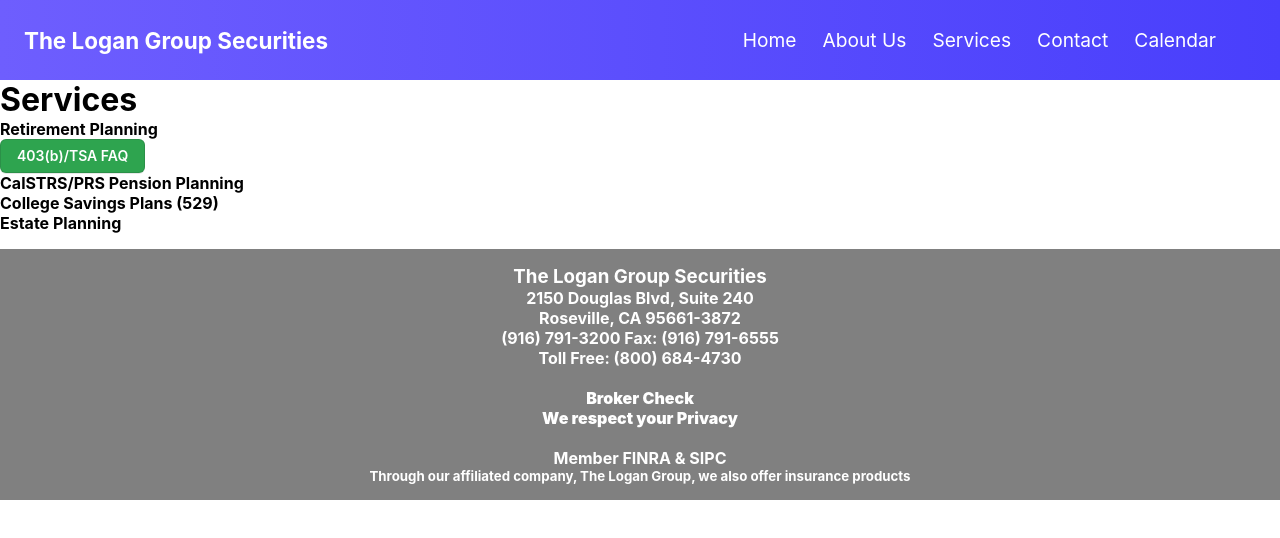
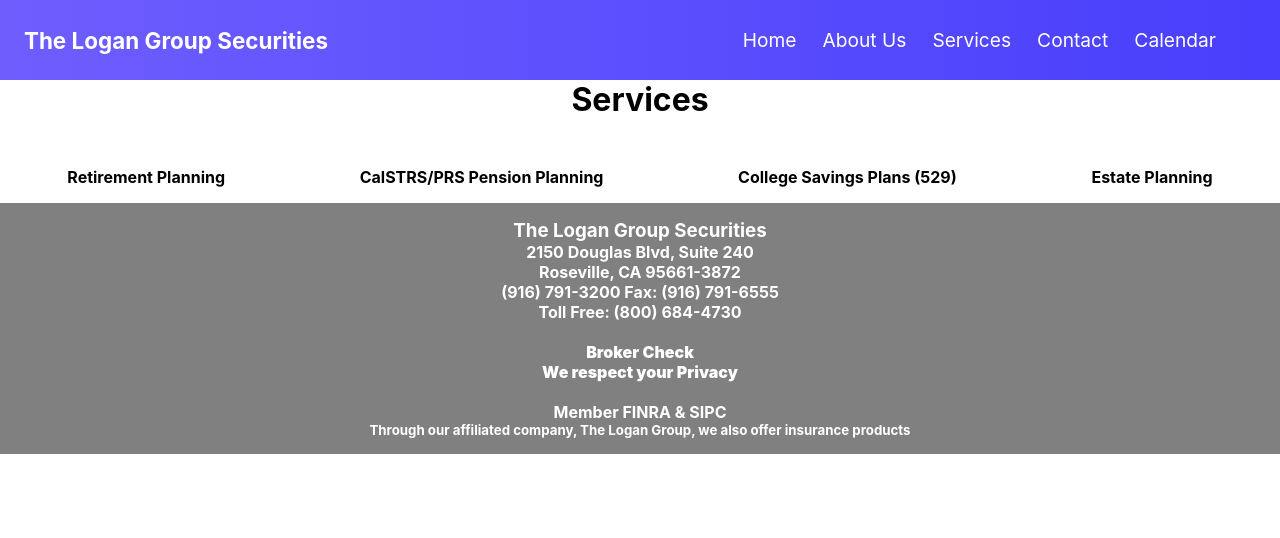
Before and after one commit to ryelow94/logan-group, a React (Create React App) app: page /services in a window 1280 px wide. Shown: the top 538 px of the page. Built offline with nearby package versions, Linux system fonts and the light colour scheme.

Commit message:
got some good functionality on services page, but needs some CSS help still

```diff
--- a/src/components/Services.css
+++ b/src/components/Services.css
@@ -1,18 +1,33 @@
+
+#services-header{
+  margin-bottom:3rem;
+  text-align:center;
+}
 .service-item{
-
+  cursor:pointer;
+}
+@media screen and (min-width: 960px) {
+  .card {
+    display: flex;
+  }
+  .service-item {
+    flex-direction: row;
+    margin: auto;
+  }
 }
 /* CSS */
 .faq-button {
   appearance: none;
   background-color: #2ea44f;
-  border: 1px solid rgba(27, 31, 35, .15);
+  border: 1px solid rgba(27, 31, 35, 0.15);
   border-radius: 6px;
-  box-shadow: rgba(27, 31, 35, .1) 0 1px 0;
+  box-shadow: rgba(27, 31, 35, 0.1) 0 1px 0;
   box-sizing: border-box;
   color: #fff;
   cursor: pointer;
   display: inline-block;
-  font-family: -apple-system,system-ui,"Segoe UI",Helvetica,Arial,sans-serif,"Apple Color Emoji","Segoe UI Emoji";
+  font-family: -apple-system, system-ui, "Segoe UI", Helvetica, Arial,
+    sans-serif, "Apple Color Emoji", "Segoe UI Emoji";
   font-size: 14px;
   font-weight: 600;
   line-height: 20px;
@@ -37,18 +52,18 @@
 }
 
 .faq-button:focus {
-  box-shadow: rgba(46, 164, 79, .4) 0 0 0 3px;
+  box-shadow: rgba(46, 164, 79, 0.4) 0 0 0 3px;
   outline: none;
 }
 
 .faq-button:disabled {
   background-color: #94d3a2;
-  border-color: rgba(27, 31, 35, .1);
-  color: rgba(255, 255, 255, .8);
+  border-color: rgba(27, 31, 35, 0.1);
+  color: rgba(255, 255, 255, 0.8);
   cursor: default;
 }
 
 .faq-button:active {
   background-color: #298e46;
-  box-shadow: rgba(20, 70, 32, .2) 0 1px 0 inset;
+  box-shadow: rgba(20, 70, 32, 0.2) 0 1px 0 inset;
 }
--- a/src/components/Services.js
+++ b/src/components/Services.js
@@ -1,4 +1,4 @@
-import React, { Component } from "react";
+import React from "react";
 import { ServiceItems } from "./ServiceItem";
 import "./Services.css";
 import { Faq } from "./Tsafaq";
@@ -6,6 +6,7 @@
 
 const Services = () => {
   const [faqClicked, setFaqClicked]= useState(false)
+  const [showFaq, setShowFaq]= useState(false)
   const handleClick = () => {
     if(faqClicked===false){
       setFaqClicked(true)
@@ -13,18 +14,28 @@
       setFaqClicked(false)
     }
   };
+  const handleServiceClick = (e) =>{
+    console.log(ServiceItems)
+    if(ServiceItems[0]){
+      setShowFaq(true)
+    }
+    if(ServiceItems[0]&& showFaq===true){
+      setShowFaq(false)
+    }
+
+  }
     return (
       <div>
-        <h1>Services</h1>
+        <h1 id="services-header">Services</h1>
         <div className="card">
           {ServiceItems.map((item, index) => {
             return (
               <div key={index} className={item.cName}>
-                <h4> {item.title}</h4>
+                <h4 onClick={handleServiceClick}> {item.title}</h4>
                 <h5>{item.description}</h5>
                 {item.tsafaq ? (
                   <div>
-                    <button className="faq-button" onClick={handleClick}>{item.tsafaq}</button>
+                    <button style={{display:showFaq?"block": "none"}} className="faq-button" onClick={handleClick}>{item.tsafaq}</button>
                     {faqClicked ? (
                       <div>
                         <h5>
```
